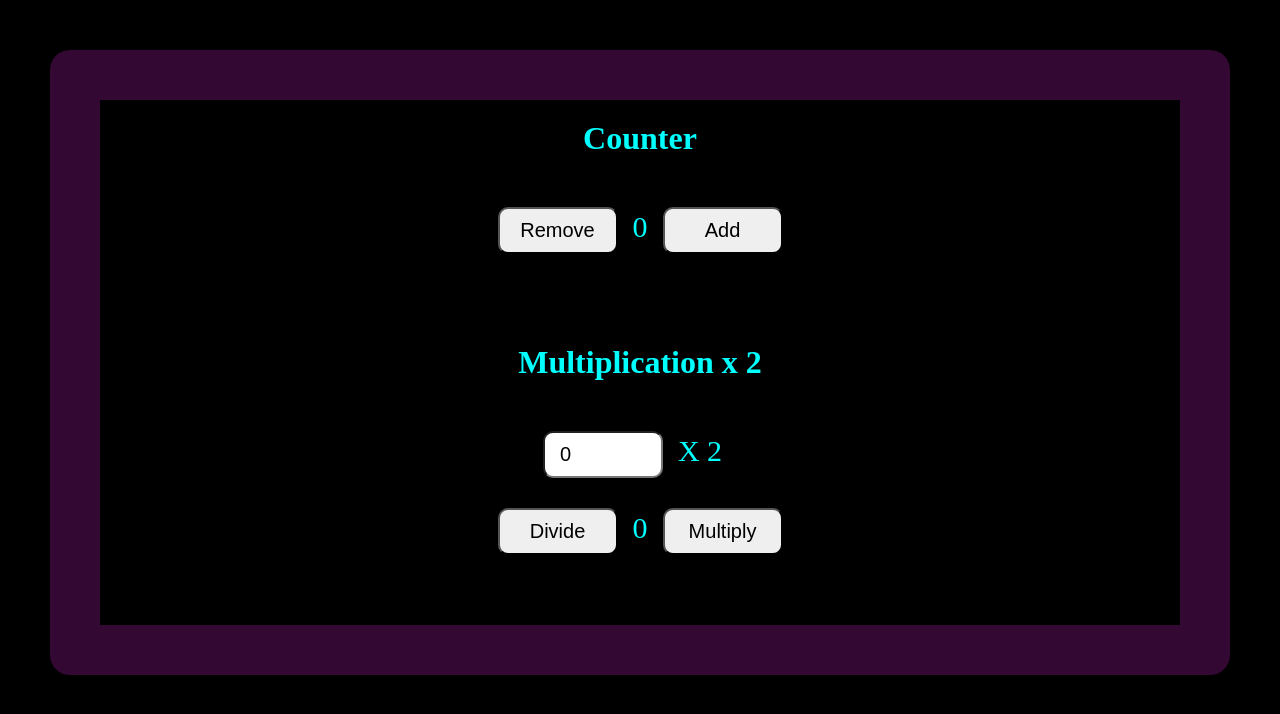
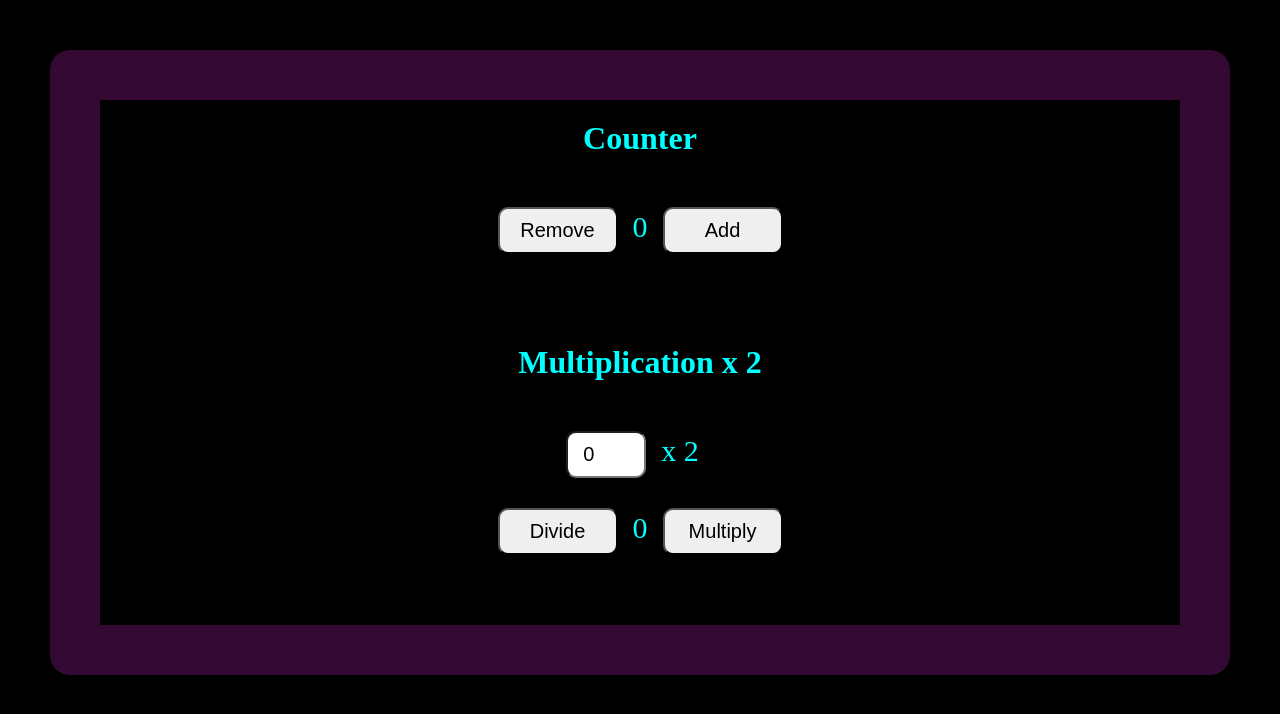
Before and after one commit to Lu-Smith/tdd-react-counter, a React (Create React App) app: page / in a window 1280 px wide. Shown: the top 714 px of the page. Built offline with nearby package versions, Linux system fonts and the light colour scheme.

Commit message:
Updated css

```diff
--- a/src/components/Multiplication.js
+++ b/src/components/Multiplication.js
@@ -22,7 +22,7 @@ const Multiplication = ({initialValue}) => {
         <div className='container'>
             <div>
                <input type="number" value={number} onChange={event => setNumber(event.target.value)}/>
-               <span>X 2</span>
+               <span>x 2</span>
             </div>
             <div>
                <button onClick={divide}>Divide</button>
--- a/src/components/styles/Multiplication.css
+++ b/src/components/styles/Multiplication.css
@@ -13,7 +13,7 @@ input {
     padding: 10px 15px;
     border-radius: 10px;
     font-size: 20px;
-    width: 120px;
+    width: 80px;
     margin-bottom: 30px;
 }
 
```
